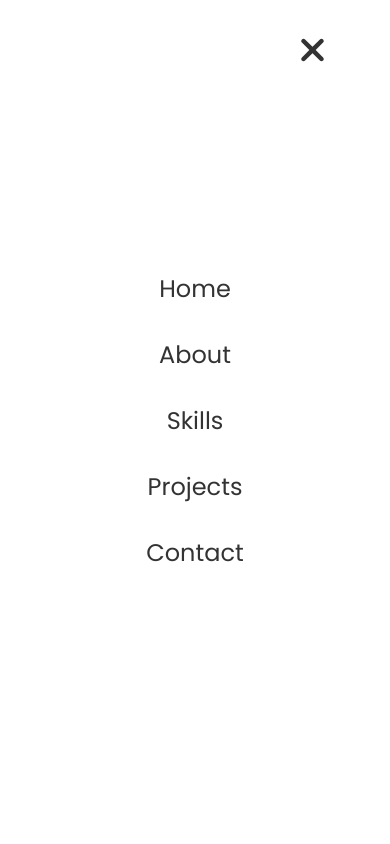
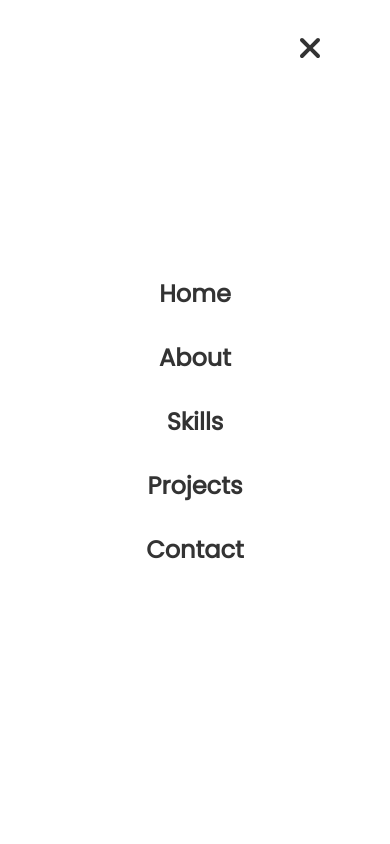
Before and after one commit to PatrickLisiecki/personal-site, a React (Vite) app: page / in a window 390 px wide. Both pictures are taken after a click on the button 331 px from the left and 44 px from the top of the page. Shown: the top 844 px of the page. Built offline with nearby package versions, Linux system fonts and the light colour scheme; grey boxes are pictures that could not be loaded.

Commit message:
Adjusted svg size and header font size

```diff
--- a/src/components/Navbar.jsx
+++ b/src/components/Navbar.jsx
@@ -4,6 +4,8 @@ import { useState } from "react";
 
 // Icons
 import { FontAwesomeIcon } from "@fortawesome/react-fontawesome";
+
+import { faBarsStaggered } from "@fortawesome/free-solid-svg-icons";
 
 // Nav links
 const navData = [
@@ -40,7 +42,7 @@ export default function Navbar() {
         <nav className="w-full fixed z-[999] bg-white shadow-bs p-8">
             <div className="container mx-auto flex flex-row justify-between items-center">
                 {/* Name / Logo */}
-                <a href="#home" className="text-2xl md:text-3xl">
+                <a href="#home" className="text-[28px] md:text-3xl">
                     <span className="font-[500]">PATRICK</span>{" "}
                     <span className="font-[500]">LISIECKI</span>
                     <span className="text-accent">.</span>
@@ -66,29 +68,21 @@ export default function Navbar() {
 
                 {/* Mobile menu button */}
                 <div className="lg:hidden">
-                    <button onClick={toggleMenu} className="text-primary">
+                    <button onClick={toggleMenu} className="flex justify-center items-center">
+                        {/* <FontAwesomeIcon icon={faBarsStaggered} className="w-6 h-6" /> */}
                         <svg
-                            className="w-6 h-6"
                             fill="none"
                             stroke="currentColor"
                             viewBox="0 0 24 24"
                             xmlns="http://www.w3.org/2000/svg"
+                            className="w-7 h-7 hover:text-accent transition-all duration-300"
                         >
-                            {isOpen ? (
                             <path
                                 strokeLinecap="round"
                                 strokeLinejoin="round"
                                 strokeWidth="2"
                                 d="M4 6h16M4 12h16m-7 6h7"
                             />
-                            ) : (
-                                <path
-                                    strokeLinecap="round"
-                                    strokeLinejoin="round"
-                                    strokeWidth="2"
-                                    d="M4 6h16M4 12h16m-7 6h7"
-                                />
-                            )}
                         </svg>
                     </button>
                 </div>
@@ -98,25 +92,30 @@ export default function Navbar() {
             <div
                 className={`${
                     isOpen ? "block" : "hidden"
-                } lg:hidden w-full h-screen fixed top-0 left-0 z-[999] flex justify-center items-center bg-white transition-all duration-300 ease-in-out`}
+                } lg:hidden w-full h-screen fixed top-0 left-0 z-[999] flex justify-center items-center bg-white`}
             >
                 <button
                     onClick={toggleMenu}
-                    className="text-4xl text-primary hover:text-accent transition-all duration-300"
+                    className="text-primary hover:text-accent transition-all duration-300"
                 >
                     <FontAwesomeIcon
                         icon="fa-solid fa-xmark"
-                        className="absolute top-[2rem] right-[4rem] cursor-pointer z-[100]"
+                        className="w-8 h-8 absolute top-[2rem] right-[4rem] cursor-pointer z-[100]"
                     />
                 </button>
 
-                <ul className="flex flex-col gap-y-8">
+                {/* Links for mobile menu */}
+                <ul className="min-w-[150px] flex flex-col gap-y-8">
                     {navData.map((item, index) => {
                         return (
-                            <li key={index} onClick={toggleMenu} className="text-center">
+                            <li
+                                key={index}
+                                onClick={toggleMenu}
+                                className="flex justify-center items-center"
+                            >
                                 <a
                                     href={item.link}
-                                    className="text-2xl hover:text-accent transition-all duration-300"
+                                    className="text-2xl font-semibold hover:text-accent transition-all duration-300"
                                 >
                                     {item.title}
                                 </a>
```
Lines whose indentation alone changed are shown as unchanged.
